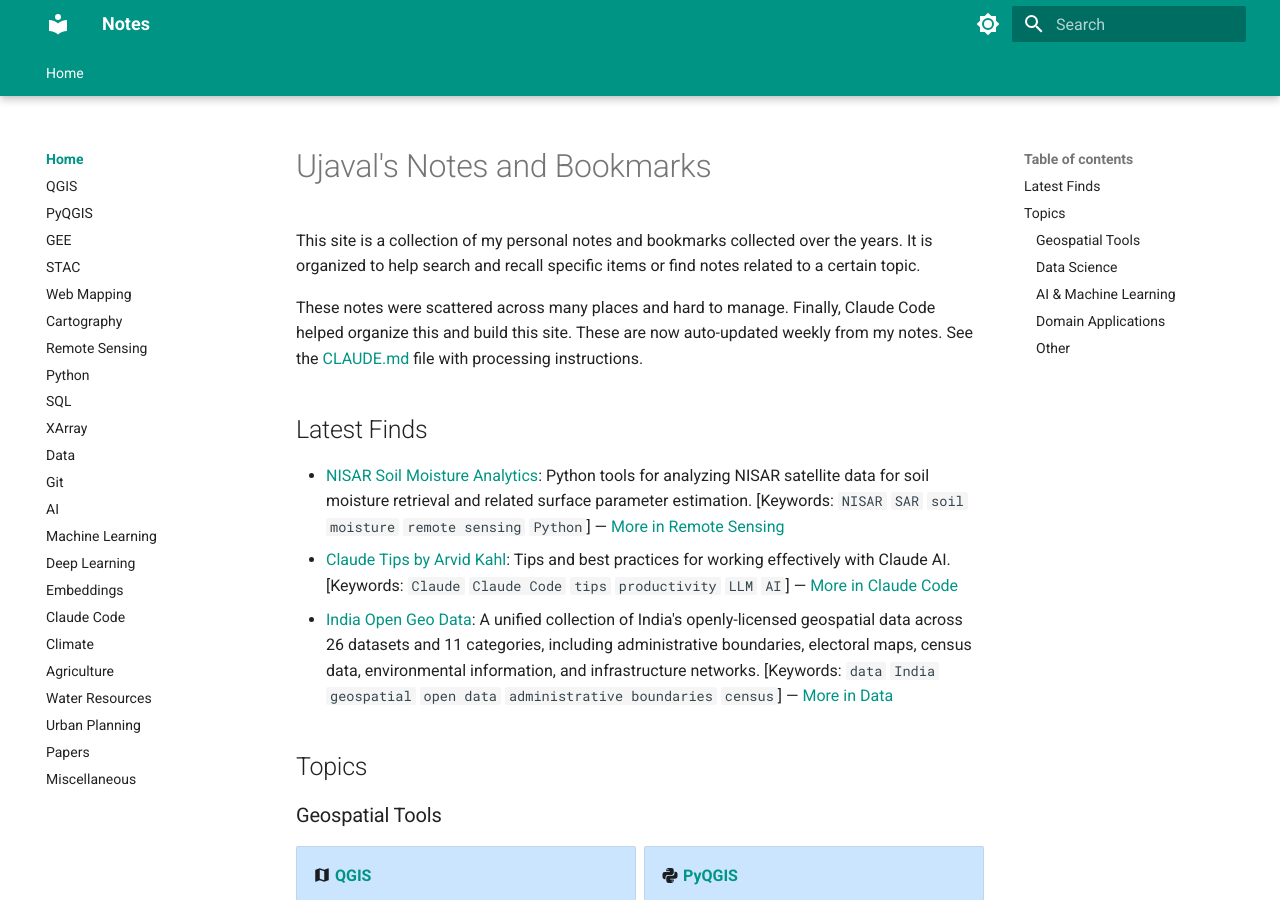
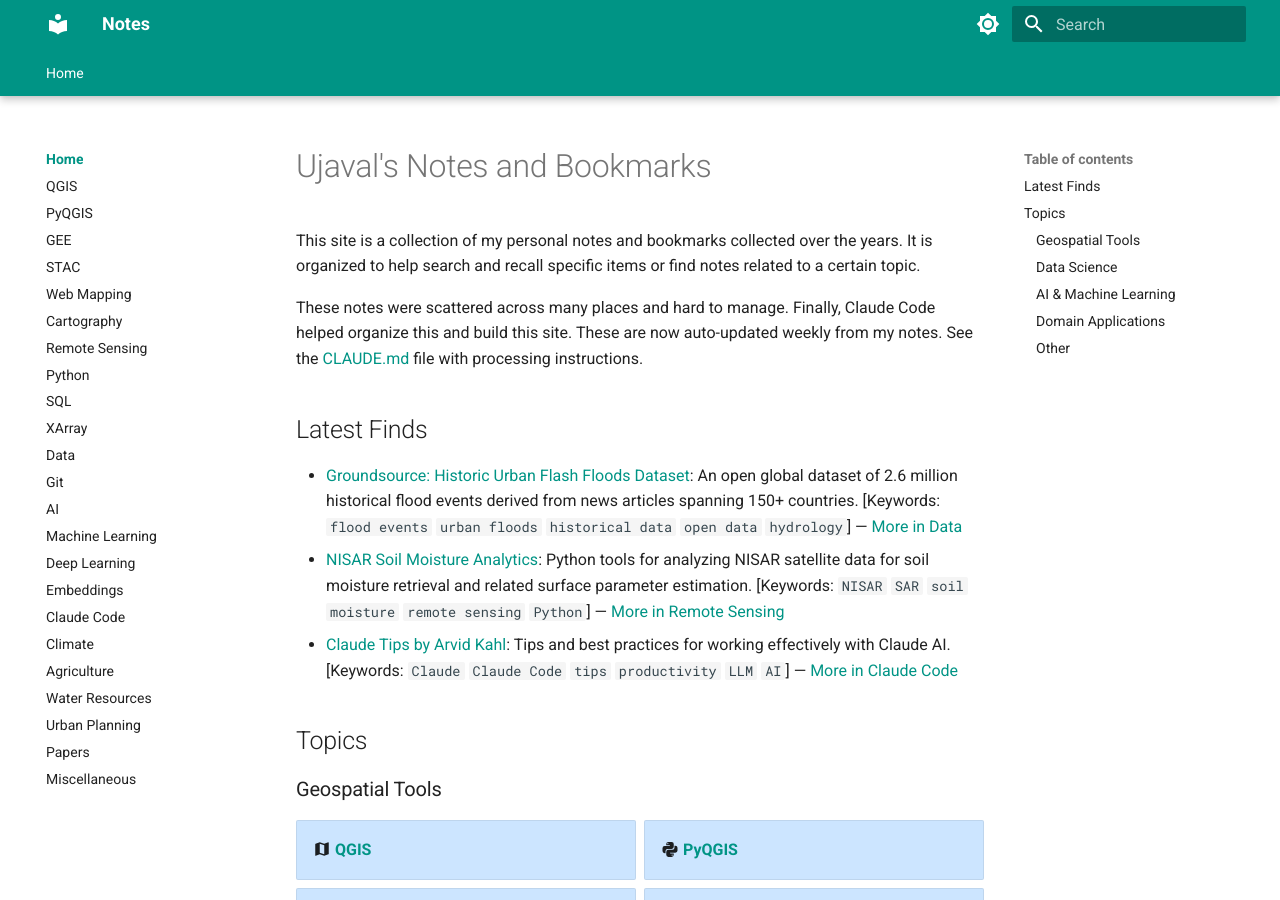
Before and after one commit to spatialthoughts/notes, an MkDocs documentation site: the page built from content/index.md, in a window 1280 px wide and 900 px high. Built offline with MkDocs 1.6.1 and Material for MkDocs 9.7.7, drawn with Linux system fonts in a browser that asks for light colours.

Commit message:
Process 2026-03-13 daily note: add Groundsource flood dataset to Data
Co-Authored-By: Claude Sonnet 4.6 <noreply@anthropic.com>

```diff
--- a/content/index.md
+++ b/content/index.md
@@ -6,9 +6,9 @@ These notes were scattered across many places and hard to manage. Finally, Claud
 
 ## Latest Finds
 
+- [Groundsource: Historic Urban Flash Floods Dataset](https://zenodo.org/records/18647054): An open global dataset of 2.6 million historical flood events derived from news articles spanning 150+ countries. [Keywords: `flood events` `urban floods` `historical data` `open data` `hydrology`] — [More in Data](Data.md)
 - [NISAR Soil Moisture Analytics](https://github.com/anil002/nisar-analysis): Python tools for analyzing NISAR satellite data for soil moisture retrieval and related surface parameter estimation. [Keywords: `NISAR` `SAR` `soil moisture` `remote sensing` `Python`] — [More in Remote Sensing](Remote_Sensing.md)
 - [Claude Tips by Arvid Kahl](https://x.com/arvidkahl/status/2031457304328229184): Tips and best practices for working effectively with Claude AI. [Keywords: `Claude` `Claude Code` `tips` `productivity` `LLM` `AI`] — [More in Claude Code](Claude_Code.md)
-- [India Open Geo Data](https://yashveeeeeer.github.io/india-geodata/): A unified collection of India's openly-licensed geospatial data across 26 datasets and 11 categories, including administrative boundaries, electoral maps, census data, environmental information, and infrastructure networks. [Keywords: `data` `India` `geospatial` `open data` `administrative boundaries` `census`] — [More in Data](Data.md)
 
 ## Topics
 
```
Also changed, not shown: content/Data.md (+2 -0 lines).
